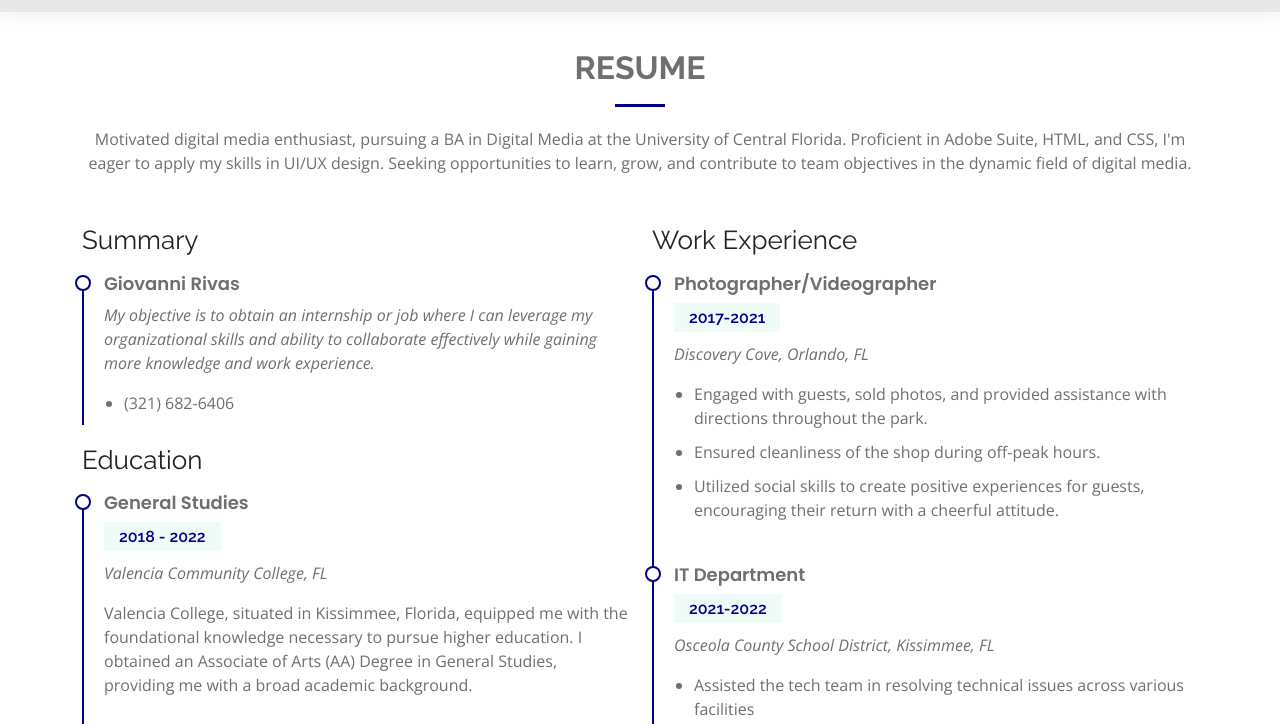
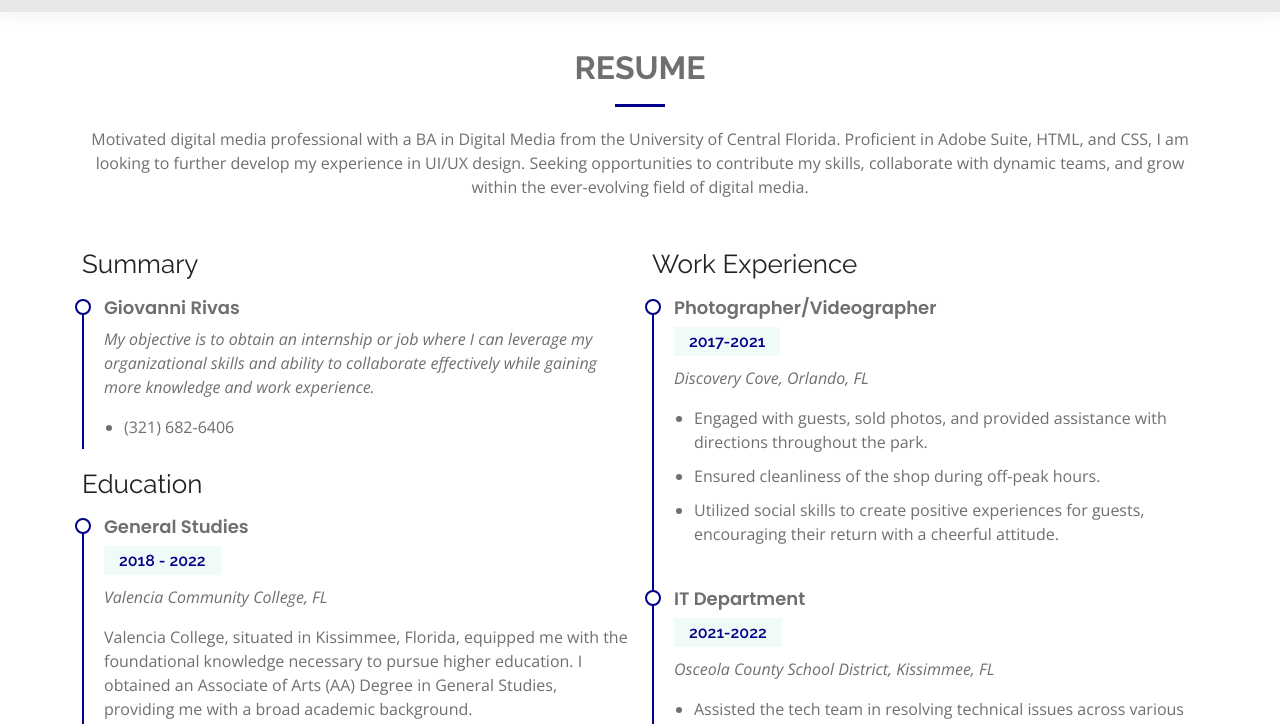
Before and after one commit to giorivas123/giorivas123.github.io, a plain HTML site: page resume.html in a window 1280 px wide. Shown: the part 61-785 px from the top of the page. Drawn offline with nearby package versions, Linux system fonts and the light colour scheme.

Commit message:
“Updating”

```diff
--- a/resume.html
+++ b/resume.html
@@ -68,7 +68,7 @@
         <div class="section-title">
           <h2>Resume</h2>
           <p>
-            Motivated digital media enthusiast, pursuing a BA in Digital Media at the University of Central Florida. Proficient in Adobe Suite, HTML, and CSS, I'm eager to apply my skills in UI/UX design. Seeking opportunities to learn, grow, and contribute to team objectives in the dynamic field of digital media.</p>
+            Motivated digital media professional with a BA in Digital Media from the University of Central Florida. Proficient in Adobe Suite, HTML, and CSS, I am looking to further develop my experience in UI/UX design. Seeking opportunities to contribute my skills, collaborate with dynamic teams, and grow within the ever-evolving field of digital media.</p>
         </div>
 
         <div class="row">
```
